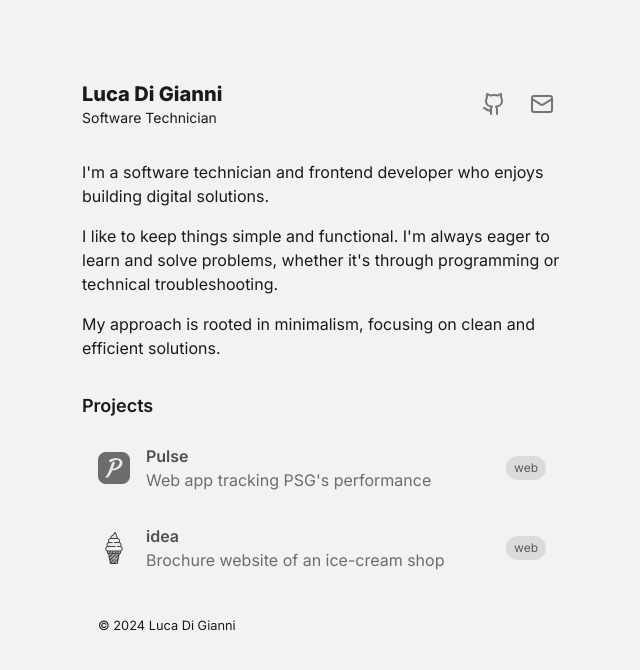
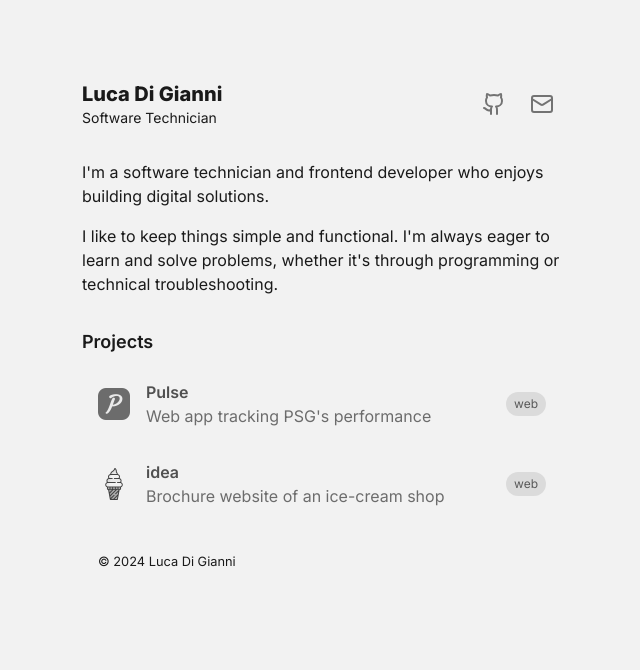
Before and after one commit to ldgni/ldgni.io, a Next.js app: page / in a window 1280 px wide. Shown: the top 670 px of the page, without its empty margins (318-958 px from the left). Built offline with nearby package versions, Linux system fonts and the light colour scheme.

Commit message:
fix: remove unnecessary paragraph

```diff
--- a/src/app/page.tsx
+++ b/src/app/page.tsx
@@ -39,10 +39,6 @@ export default function Home() {
             to learn and solve problems, whether it&apos;s through programming
             or technical troubleshooting.
           </p>
-          <p>
-            My approach is rooted in minimalism, focusing on clean and efficient
-            solutions.
-          </p>
         </div>
         <h2 className="mb-4 text-lg font-semibold">Projects</h2>
         <ul className="flex flex-col gap-4">
```
